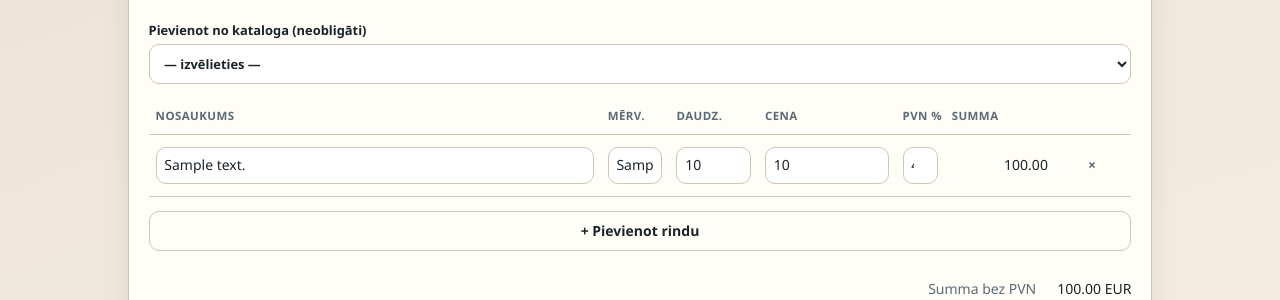
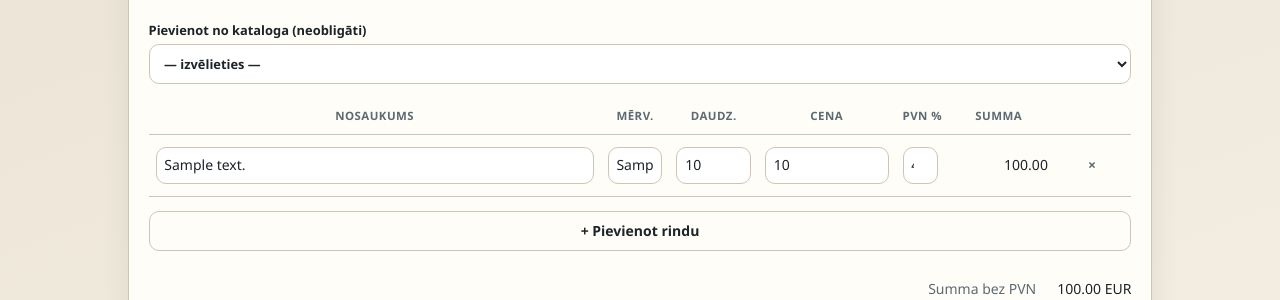
Before and after one commit to And1973/django_public, a FastAPI app: template docs-app/app/templates/documents/form.html in a window 1280 px wide. Shown: the part 1355-1655 px from the top of the page. Run offline with FastAPI, Linux system fonts and the light colour scheme; the template is opened without the code that fills it: most values are stand-ins (such as "Sample title", 1, 10 or a date in 2020); grey boxes marked "Sample" are stand-in pictures; form fields are guessed from the names that the template uses.

Commit message:
Center-align document lines table headers
Make all .lines-table th labels centered for clearer column headers.

Co-authored-by: daimpeks.lv <daimpeks.lv@gmail.com>

```diff
--- a/docs-app/app/static/style.css
+++ b/docs-app/app/static/style.css
@@ -331,6 +331,10 @@ th {
   overflow: hidden;
 }
 
+.lines-table th {
+  text-align: center;
+}
+
 .lines-table th:nth-child(2),
 .lines-table td:nth-child(2),
 .lines-table th:nth-child(3),
```
